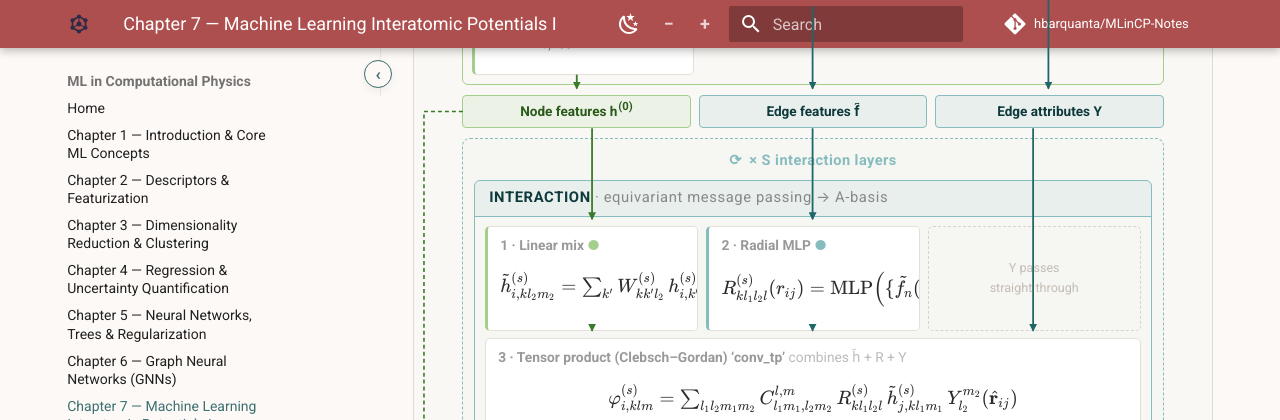
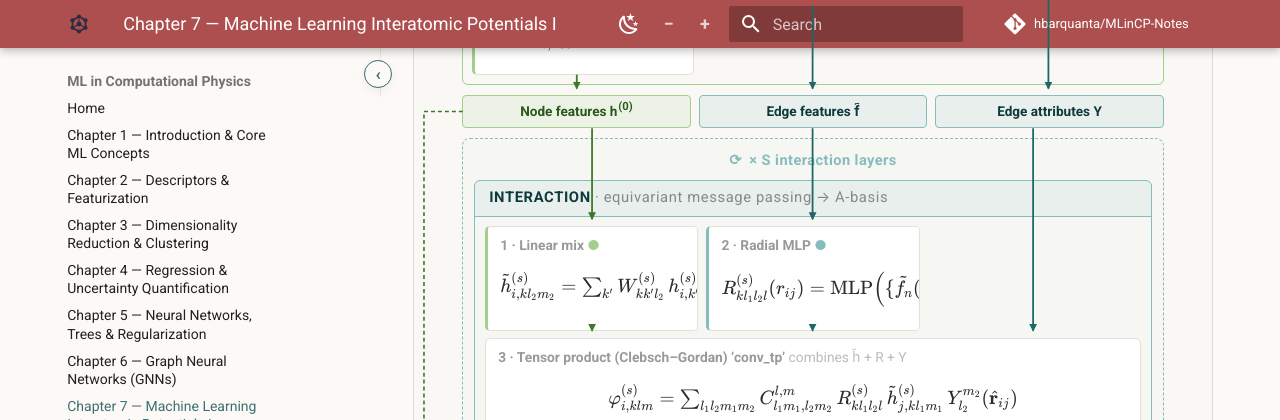
Before and after one commit to hbarquanta/MLinCP-Notes, an MkDocs documentation site: the page built from docs/chapter-07-machine-learning-interatomic-potentials-i.md, in a window 1280 px wide and 900 px high, scrolled down 18464 px. Shown: the top 420 px of the window. Built offline with MkDocs 1.6.1 and Material for MkDocs 9.7.7, drawn with Linux system fonts in a browser that asks for light colours; comment, search, counter and statistics services are not loaded; part of the change alters nothing that is shown.

Commit message:
MACE diagram: drop the spacer label, add the missing top-level arrows
- Remove the "Y passes straight through" caption -- the gap and
  arrow already make that obvious without it.
- Add the two arrows from the top labels down into Embedding that
  the slide has and the diagram was missing: a straight one from
  "Atom's chemical species" to Species one-hot, and a Y-shaped split
  from "graph 'edge'" branching to both Radial and Angular embedding.

```diff
--- a/docs/chapter-07-machine-learning-interatomic-potentials-i.md
+++ b/docs/chapter-07-machine-learning-interatomic-potentials-i.md
@@ -477,9 +477,9 @@ The small model is suitable for fast MD on well-defined systems; the medium mode
 <div id="mace-fc" style="background:#faf8f5;border:1px solid #e0dbd4;border-radius:8px;padding:1.1rem 2.4rem;margin:1.8rem 0;font-family:inherit;position:relative;color:#333;">
 <div style="text-align:center;font-size:0.84rem;font-weight:700;color:#444;margin-bottom:0.85rem;letter-spacing:0.01em;">MACE Architecture &mdash; Embedding &rarr; [Interaction + Product] &times; <em>S</em> &rarr; Readout</div>
 
-<div style="display:flex;justify-content:center;gap:2.2rem;margin-bottom:0.3rem;flex-wrap:wrap;font-size:0.78rem;font-weight:600;color:#555;">
-<div>Atom&rsquo;s chemical species</div>
-<div>graph &lsquo;edge&rsquo;</div>
+<div style="display:grid;grid-template-columns:1fr 1fr 1fr;gap:0.4rem;margin-bottom:0.3rem;font-size:0.78rem;font-weight:600;color:#555;text-align:center;">
+<div id="mace-label-species">Atom&rsquo;s chemical species</div>
+<div id="mace-label-edge" style="grid-column:2 / span 2;">graph &lsquo;edge&rsquo;</div>
 </div>
 
 <div style="border:1.5px solid #A4CE8B;border-radius:6px;overflow:hidden;margin:0.15rem 0;">
@@ -526,8 +526,7 @@ The small model is suitable for fast MD on well-defined systems; the medium mode
 <div id="mace-int-radial" style="background:#fff;border:1px solid #e5dfd7;border-left:3px solid #86BCBD;border-radius:5px;padding:0.35rem 0.6rem;overflow-x:auto;">
 <div style="font-size:0.69rem;font-weight:700;color:#999;margin-bottom:0.1rem;">2 &middot; Radial MLP <span style="color:#86BCBD;">&#9679;</span></div>
 <span data-eq="R_{kl_1l_2l}^{(s)}(r_{ij}) = \mathrm{MLP}\!\left(\{\tilde{f}_n(r_{ij})\}_n\right)" data-dm="1"></span></div>
-<div id="mace-int-spacer" style="border:1px dashed #d8d2ca;border-radius:5px;display:flex;align-items:center;justify-content:center;">
-<span style="font-size:0.63rem;color:#c3bdb4;text-align:center;padding:0.3rem;">Y passes<br>straight through</span></div>
+<div id="mace-int-spacer"></div>
 </div>
 
 <div id="mace-int-tp" style="background:#fff;border:1px solid #e5dfd7;border-radius:5px;padding:0.35rem 0.6rem;overflow-x:auto;margin-bottom:0.35rem;">
@@ -620,13 +619,33 @@ function drawMaceArrows(){
     p.setAttribute('marker-end','url(#'+mid+')');
     asvg.appendChild(p);
   }
+  // One source splitting into two targets: short vertical stem, then
+  // diverging diagonal branches (matches the slide's Y-shaped split).
+  function ySplit(x0,y0,x1,y1,x2,y2,col,mid){
+    var stemY = y0 + (Math.min(y1,y2)-y0)*0.4;
+    var stem=document.createElementNS(NS,'line');
+    stem.setAttribute('x1',x0);stem.setAttribute('y1',y0);stem.setAttribute('x2',x0);stem.setAttribute('y2',stemY);
+    stem.setAttribute('stroke',col);stem.setAttribute('stroke-width','1.8');
+    asvg.appendChild(stem);
+    [[x1,y1],[x2,y2]].forEach(function(pt){
+      var b=document.createElementNS(NS,'line');
+      b.setAttribute('x1',x0);b.setAttribute('y1',stemY);b.setAttribute('x2',pt[0]);b.setAttribute('y2',pt[1]-6);
+      b.setAttribute('stroke',col);b.setAttribute('stroke-width','1.8');b.setAttribute('marker-end','url(#'+mid+')');
+      asvg.appendChild(b);
+    });
+  }
 
+  var labelSpecies=rel('mace-label-species'), labelEdge=rel('mace-label-edge');
   var onehot=rel('mace-onehot'), nodeEmb=rel('mace-node-emb');
   var radEmb=rel('mace-radial-emb'), angEmb=rel('mace-angular-emb');
   var fn0=rel('mace-feat-node0'), fef=rel('mace-feat-edgef'), fea=rel('mace-feat-edgea');
   var il=rel('mace-int-linear'), ir=rel('mace-int-radial'), spacer=rel('mace-int-spacer'), tp=rel('mace-int-tp'), ab=rel('mace-int-abasis');
   var pb=rel('mace-prod-b'), pu=rel('mace-prod-update');
   var fn1=rel('mace-feat-node1'), ro=rel('mace-readout'), out=rel('mace-output');
+
+  // Top labels -> Embedding row
+  if(labelSpecies&&onehot) vArrow(onehot.cx, labelSpecies.bottom, onehot.top,'#3a7a28','mah-g');
+  if(labelEdge&&radEmb&&angEmb) ySplit(labelEdge.cx, labelEdge.bottom, radEmb.cx, radEmb.top, angEmb.cx, angEmb.top, '#1f6668','mah-b');
 
   // Embedding internals (same column -> vertical)
   if(onehot&&nodeEmb) vArrow(nodeEmb.cx, onehot.bottom, nodeEmb.top,'#3a7a28','mah-g');
```
